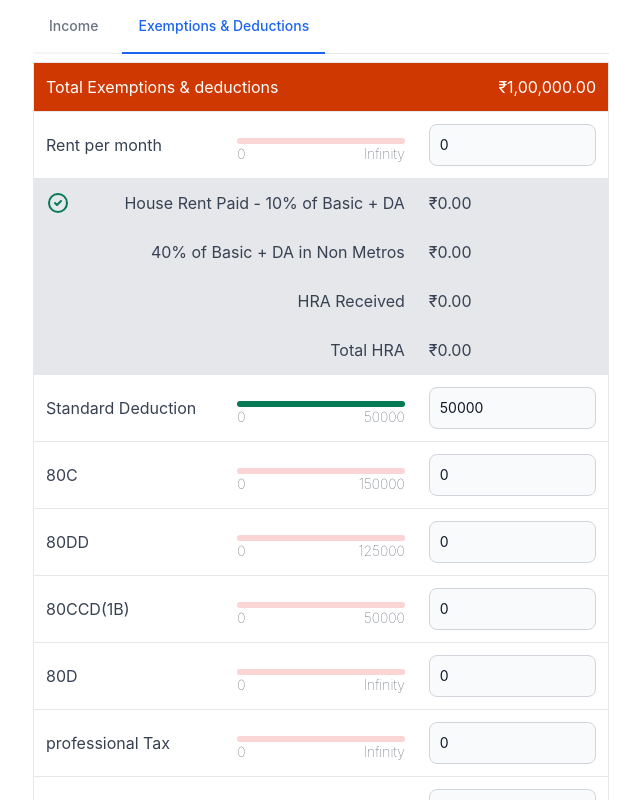
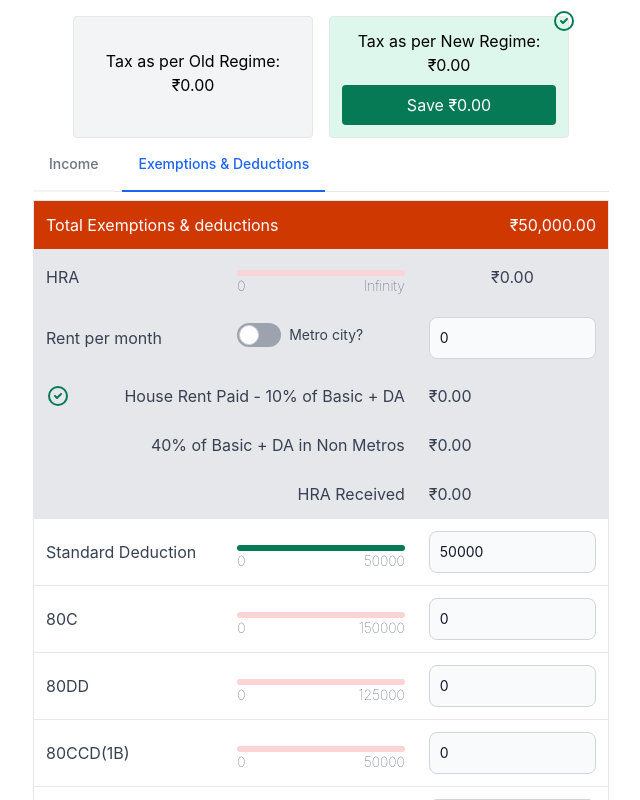
Before and after one commit to jayakrishnancn/easytax, a React (Create React App) app: page / in a window 1280 px wide. Both pictures are taken after a click on the tab "Exemptions & Deductions". Shown: the top 800 px of the page, without its empty margins (319-959 px from the left). Built offline with nearby package versions, Linux system fonts and the light colour scheme.

Commit message:
added compare component

```diff
--- a/src/App.tsx
+++ b/src/App.tsx
@@ -1,6 +1,7 @@
 import { useEffect, useState } from "react";
 import { useDispatch } from "react-redux";
 import "./App.css";
+import Compare from "./screen/Compare";
 import ExemptionsTab from "./screen/Exemptions";
 import IncomeTab from "./screen/IncomeTab";
 import { getExemptionData } from "./services/exemptions";
@@ -19,6 +20,7 @@ function App() {
 
   return (
     <div className="App">
+      <Compare />
       <div className=" max-w-xl mx-auto  border-b border-gray-200 dark:border-gray-700">
         <ul
           className="flex flex-wrap -mb-px text-sm font-medium text-center"
--- a/src/components/Toggle/index.tsx
+++ b/src/components/Toggle/index.tsx
@@ -15,7 +15,7 @@ function Toggle(props: Props) {
           checked={isEnabled}
           onChange={(e) => onChange(!isEnabled)}
         />
-        <div className="w-11 h-6 bg-gray-200 rounded-full peer peer-focus:ring-4 peer-focus:ring-blue-300 dark:peer-focus:ring-blue-800 dark:bg-gray-700 peer-checked:after:translate-x-full peer-checked:after:border-white after:content-[''] after:absolute after:top-0.5 after:left-[2px] after:bg-white after:border-gray-300 after:border after:rounded-full after:h-5 after:w-5 after:transition-all dark:border-gray-600 peer-checked:bg-blue-600"></div>
+        <div className="w-11 h-6 bg-gray-400 rounded-full peer peer-focus:ring-4 peer-focus:ring-blue-300 dark:peer-focus:ring-blue-800 dark:bg-gray-700 peer-checked:after:translate-x-full peer-checked:after:border-white after:content-[''] after:absolute after:top-0.5 after:left-[2px] after:bg-white after:border-gray-300 after:border after:rounded-full after:h-5 after:w-5 after:transition-all dark:border-gray-600 peer-checked:bg-blue-600"></div>
         <span className="pl-2 text-sm">{label}</span>
       </label>
     </div>
--- /dev/null
+++ b/src/screen/Compare.tsx
@@ -0,0 +1,69 @@
+import { useEffect, useState } from "react";
+import { useSelector } from "react-redux";
+import Tick from "../components/Tick";
+import { RootState } from "../store";
+import { calculateTotalExemptions } from "../util/calculations/exemptionUtils";
+import calculateTaxNewRegime from "../util/calculations/new";
+import calculateTaxOldRegime from "../util/calculations/old";
+import { currencyFormat } from "../util/currencyFormat";
+import { calculateTotalIncome } from "../util/incomeUtils";
+
+function Compare() {
+  const income = useSelector((store: RootState) => store.income);
+  const exemptions = useSelector((store: RootState) => store.exemptions);
+  const [taxInOldRegime, setTaxInOldRegime] = useState<string>("0");
+  const [taxInNewRegime, setTaxInNewRegime] = useState<string>("0");
+  const [saveAmount, setSaveAmount] = useState<string>("0");
+  useEffect(() => {
+    const totalIncome = calculateTotalIncome(income);
+    const totalExemptions = calculateTotalExemptions(exemptions);
+    const _old = calculateTaxOldRegime(totalIncome - totalExemptions);
+    const _new = calculateTaxNewRegime(totalIncome);
+    setTaxInOldRegime(currencyFormat(_old));
+    setTaxInNewRegime(currencyFormat(_new));
+
+    setSaveAmount(currencyFormat(Math.abs(_new - _old)));
+  }, [exemptions, income]);
+  const tick = (
+    <div className="-top-2 -right-2 absolute ">
+      <Tick />
+    </div>
+  );
+  const better = taxInOldRegime < taxInNewRegime ? 1 : 2;
+
+  return (
+    <div className="flex justify-center mt-4 max-w-lg mx-auto">
+      <div
+        className={
+          "mx-2 flex-1 font-normal align-middle justify-center flex flex-col relative border p-3 rounded " +
+          (better === 1 ? "bg-green-100" : "bg-gray-100")
+        }
+      >
+        <div>Tax as per Old Regime:</div>
+        <div className="mb-2"> {taxInOldRegime}</div>
+        {better === 1 && (
+          <div className="bg-green-600 text-white rounded p-2">
+            Save {saveAmount} {tick}
+          </div>
+        )}
+      </div>
+
+      <div
+        className={
+          "mx-2 flex-1 font-normal align-middle justify-center flex flex-col relative border p-3 rounded " +
+          (better === 2 ? "bg-green-100" : "bg-gray-100")
+        }
+      >
+        <div>Tax as per New Regime:</div>
+        <div className="mb-2">{taxInNewRegime}</div>
+        {better === 2 && (
+          <div className="bg-green-600 text-white rounded p-2">
+            Save {saveAmount} {tick}
+          </div>
+        )}
+      </div>
+    </div>
+  );
+}
+
+export default Compare;
--- a/src/screen/Exemptions.tsx
+++ b/src/screen/Exemptions.tsx
@@ -9,7 +9,8 @@ import { RootState } from "../store";
 import { changeExemptionField } from "../store/reducers/exemptionsReducer";
 import HRA from "../util/calculations/hra";
 import { currencyFormat } from "../util/currencyFormat";
-import { calculateTotalExemptions } from "../util/exemptionUtils";
+import { calculateTotalExemptions } from "../util/calculations/exemptionUtils";
+import Toggle from "../components/Toggle";
 
 function ExemptionsTab() {
   const [intiallySorted, setIntiallySorted] = useState(false);
@@ -93,12 +94,27 @@ function ExemptionsTab() {
         </tr>
       </thead>
       <tbody>
-        <tr>
-          <td>Rent per month</td>
+        <tr className="bg-gray-200">
+          <td>HRA</td>
           <td>
             <ProgressBar
               current={getFieldValue(ExemptionFieldsEnum["Rent paid"])}
               max={hra.optimalRent()}
+            />
+          </td>
+          <td className="text-center">
+            {currencyFormat(hra.calcaulteMaxHRA())}
+          </td>
+        </tr>
+        <tr className="bg-gray-200">
+          <td>Rent per month</td>
+          <td>
+            <Toggle
+              isEnabled={exemptions[ExemptionFieldsEnum["Is metro city"]]}
+              onChange={(value) => {
+                changeField(ExemptionFieldsEnum["Is metro city"], value);
+              }}
+              label="Metro city?"
             />
           </td>
           <td>
@@ -135,12 +151,7 @@ function ExemptionsTab() {
           </td>
           <td>{currencyFormat(hra.HRAReceived)}</td>
         </tr>
-        <tr className="bg-gray-200">
-          <td colSpan={2} className="text-right">
-            Total HRA
-          </td>
-          <td>{currencyFormat(hra.calcaulteMaxHRA())}</td>
-        </tr>
+
         {EXEMPTIONS.map(({ title, value, max = Infinity, isDisabled }) => (
           <tr key={title}>
             <td>{title}</td>
--- a/src/store/reducers/exemptionsReducer.ts
+++ b/src/store/reducers/exemptionsReducer.ts
@@ -18,7 +18,6 @@ export const exemptionsSlice = createSlice({
         ...state,
         [field]: value,
       };
-      console.log(newState);
       saveExemptionData(newState);
       return newState;
     },
--- a/src/util/exemptionUtils.ts
+++ b/src/util/calculations/exemptionUtils.ts
@@ -1,6 +1,6 @@
-import { STANDARD_DEDUCTION } from "../constants/exemptionFields";
-import { ExemptionFieldsEnum } from "./../enum/exemptionFields";
-import { ExemptionsType } from "./../store/reducers/type";
+import { STANDARD_DEDUCTION } from "../../constants/exemptionFields";
+import { ExemptionFieldsEnum } from "../../enum/exemptionFields";
+import { ExemptionsType } from "../../store/reducers/type";
 
 export const calculateTotalExemptions = (fields: ExemptionsType) => {
   return (
@@ -9,6 +9,7 @@ export const calculateTotalExemptions = (fields: ExemptionsType) => {
         [
           ExemptionFieldsEnum["Is metro city"] as string,
           ExemptionFieldsEnum["Rent paid"] as string,
+          ExemptionFieldsEnum["Standard Deduction"] as string,
         ].includes(key)
       ) {
         return acc;
--- a/src/util/calculations/hra.ts
+++ b/src/util/calculations/hra.ts
@@ -39,7 +39,6 @@ class HRA {
     );
   }
   optimalRent(): number {
-    console.log(this.getMinAC());
     return (this.getMinAC() + 0.1 * this.baseAndDA) / 12;
   }
 }
```
